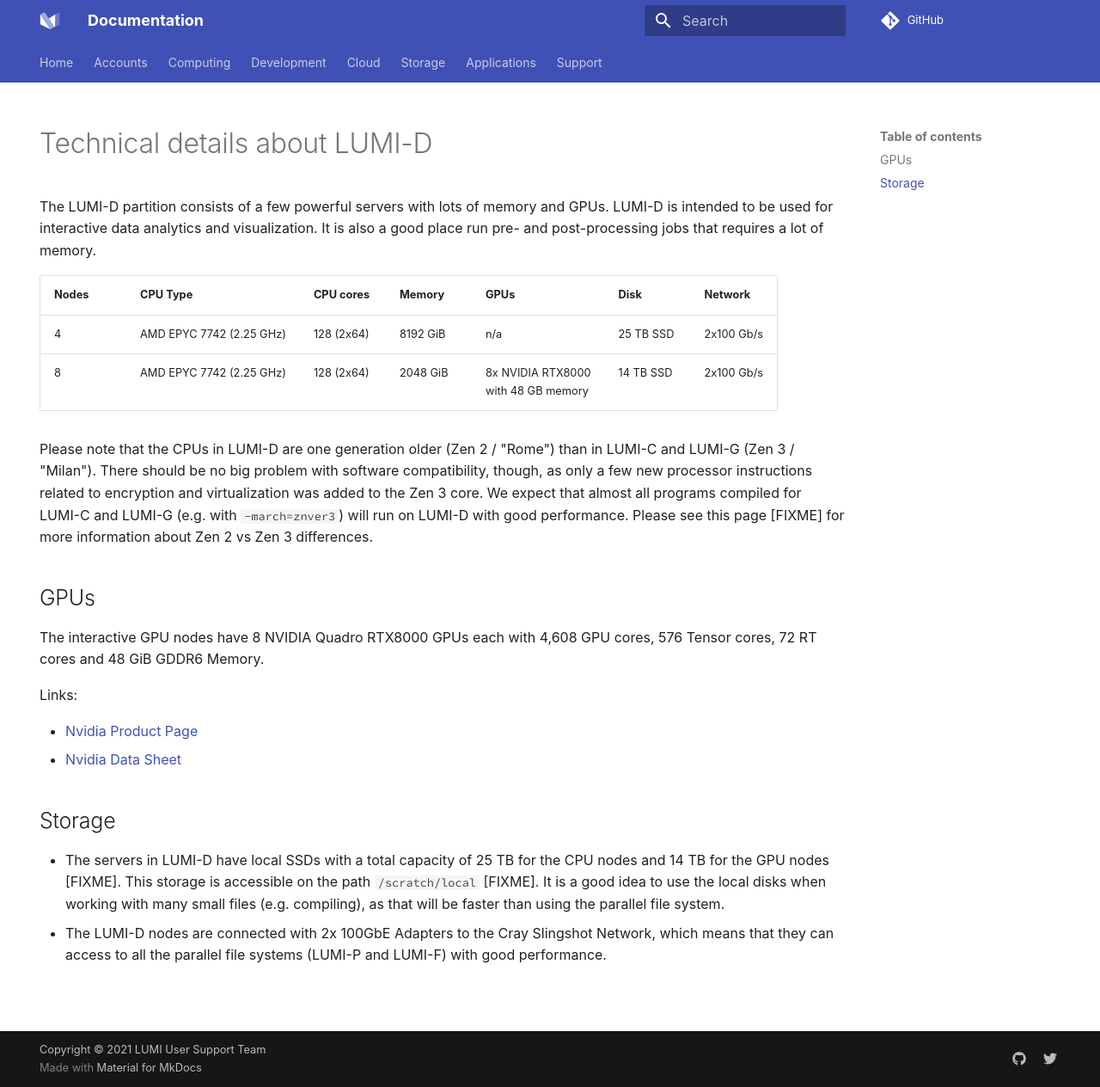
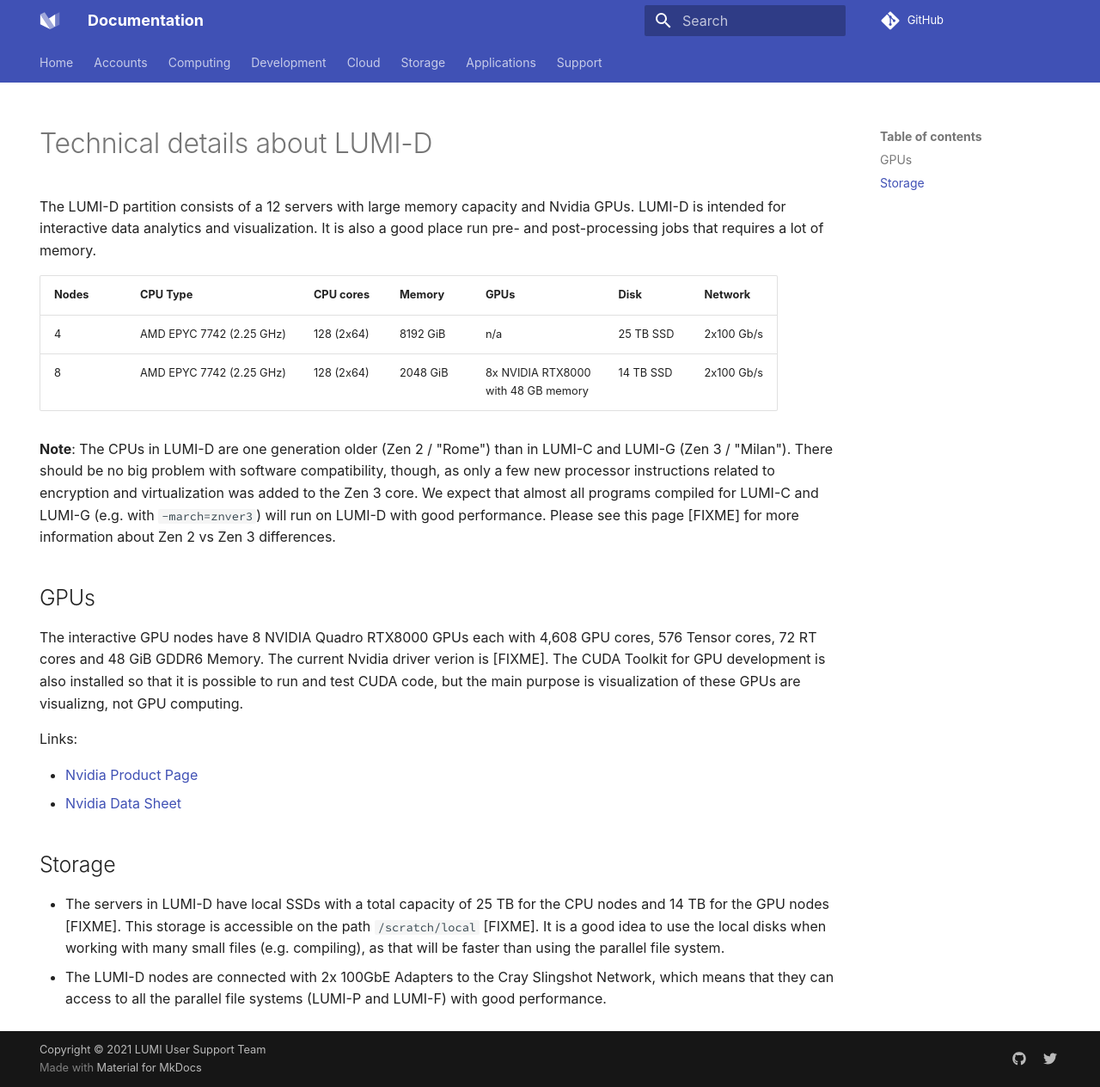
Before and after one commit to Lumi-supercomputer/lumi-userguide, an MkDocs documentation site: the page built from docs/lumid/overview.md, in a window 1280 px wide and 1264 px high. Shown: the whole window at 86% size. Built offline with MkDocs 1.6.1 and Material for MkDocs 9.7.7, drawn with Linux system fonts in a browser that asks for light colours; some web fonts are replaced; comment, search, counter and statistics services are not loaded.

Commit message:
Minor additions to LUMI-D tech specs

```diff
--- a/docs/lumid/overview.md
+++ b/docs/lumid/overview.md
@@ -5,18 +5,18 @@
 
 # Technical details about LUMI-D
 
-The LUMI-D partition consists of a few powerful servers with lots of memory and GPUs. LUMI-D is intended to be used for interactive data analytics and visualization. It is also a good place run pre- and post-processing jobs that requires a lot of memory.
+The LUMI-D partition consists of a 12 servers with large memory capacity and Nvidia GPUs. LUMI-D is intended for interactive data analytics and visualization. It is also a good place run pre- and post-processing jobs that requires a lot of memory.
 
 | Nodes | CPU Type                 | CPU cores  | Memory   | GPUs                                     | Disk      | Network    |
 |-------|--------------------------|------------|----------|------------------------------------------|-----------|------------|
 | 4     | AMD EPYC 7742 (2.25 GHz) | 128 (2x64) | 8192 GiB | n/a                                      | 25 TB SSD | 2x100 Gb/s |
 | 8     | AMD EPYC 7742 (2.25 GHz) | 128 (2x64) | 2048 GiB | 8x NVIDIA RTX8000 <br> with 48 GB memory | 14 TB SSD | 2x100 Gb/s |
 
-Please note that the CPUs in LUMI-D are one generation older (Zen 2 / "Rome") than in LUMI-C and LUMI-G (Zen 3 / "Milan"). There should be no big problem with software compatibility, though, as only a few new processor instructions related to encryption and virtualization was added to the Zen 3 core. We expect that almost all programs compiled for LUMI-C and LUMI-G (e.g. with `-march=znver3`) will run on LUMI-D with good performance. Please see this page [FIXME] for more information about Zen 2 vs Zen 3 differences.
+**Note**: The CPUs in LUMI-D are one generation older (Zen 2 / "Rome") than in LUMI-C and LUMI-G (Zen 3 / "Milan"). There should be no big problem with software compatibility, though, as only a few new processor instructions related to encryption and virtualization was added to the Zen 3 core. We expect that almost all programs compiled for LUMI-C and LUMI-G (e.g. with `-march=znver3`) will run on LUMI-D with good performance. Please see this page [FIXME] for more information about Zen 2 vs Zen 3 differences.
 
 ## GPUs
 
-The interactive GPU nodes have 8 NVIDIA Quadro RTX8000 GPUs each with 4,608 GPU cores, 576 Tensor cores, 72 RT cores and 48 GiB GDDR6 Memory.
+The interactive GPU nodes have 8 NVIDIA Quadro RTX8000 GPUs each with 4,608 GPU cores, 576 Tensor cores, 72 RT cores and 48 GiB GDDR6 Memory. The current Nvidia driver verion is [FIXME]. The CUDA Toolkit for GPU development is also installed so that it is possible to run and test CUDA code, but the main purpose is visualization of these GPUs are visualizng, not GPU computing.
 
 Links:
 
```
